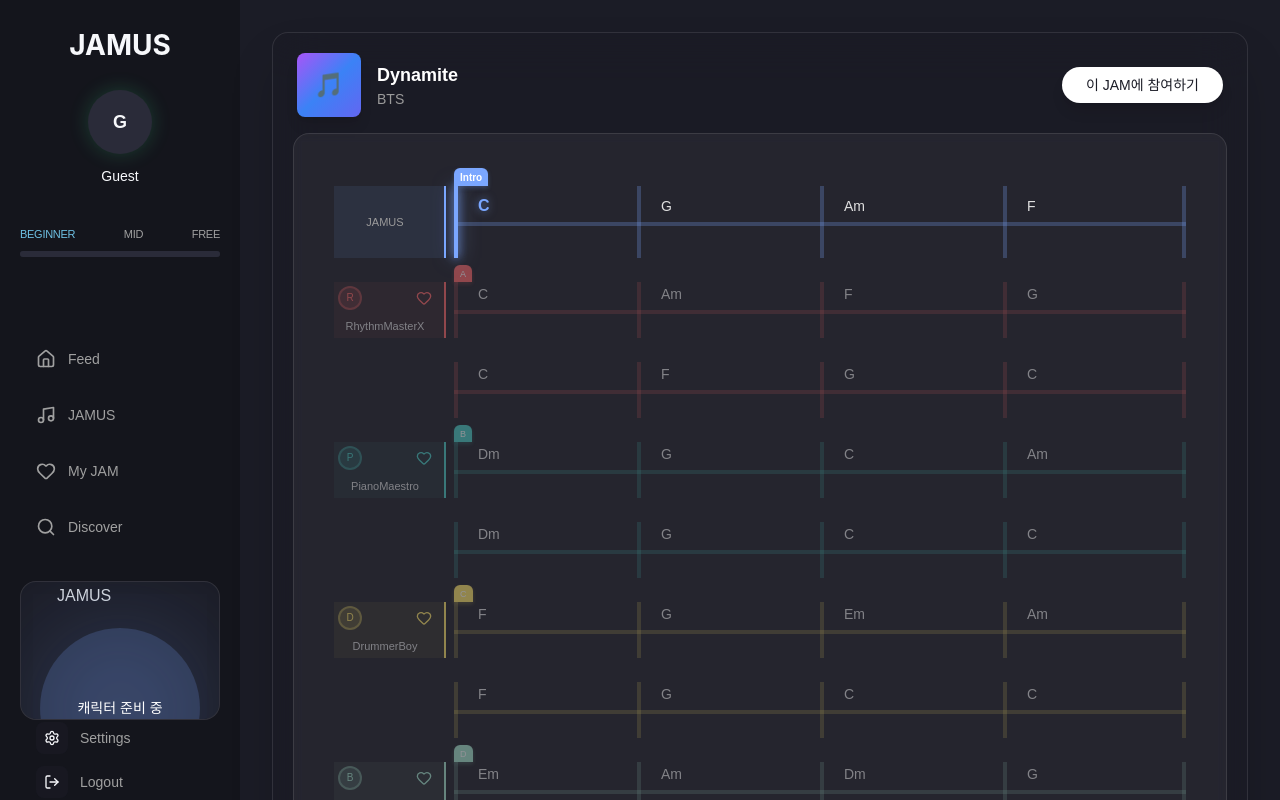
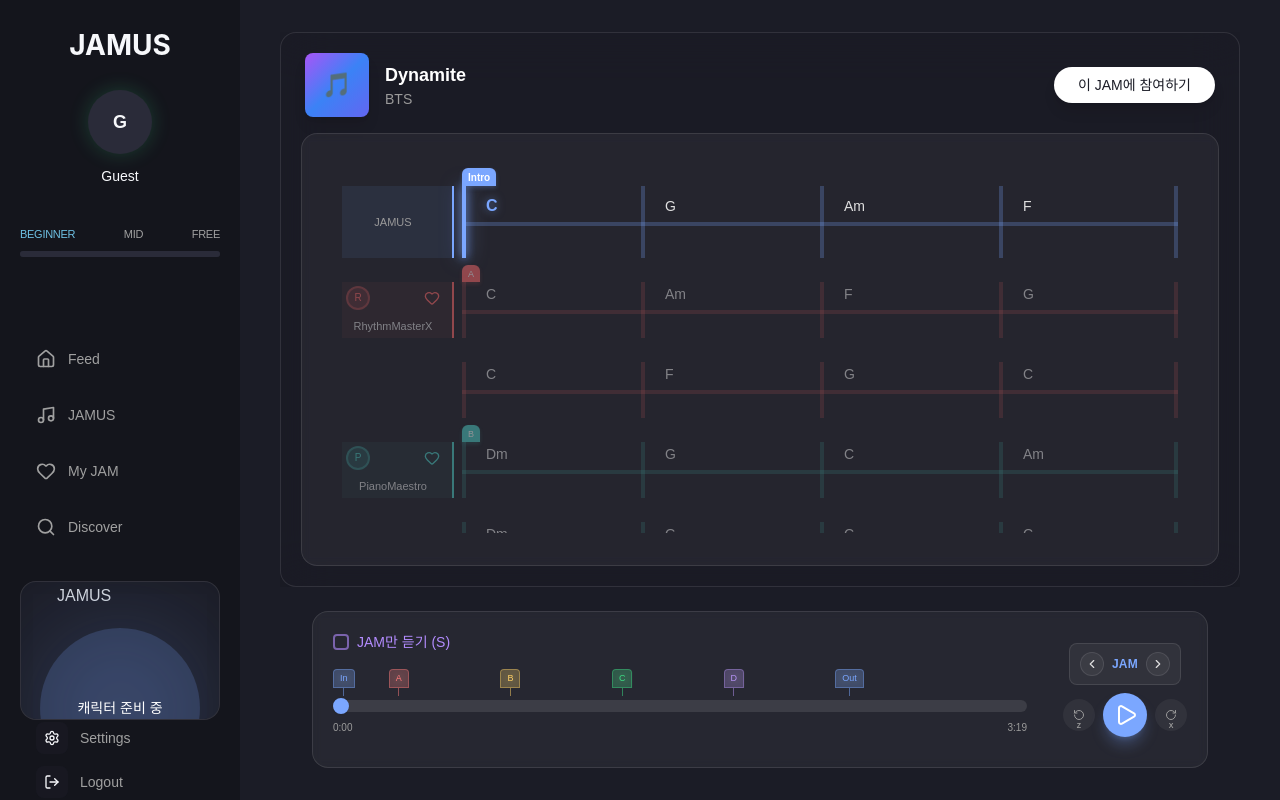
Before and after one commit to Christofer566/JAMUS, a Next.js app: page /feed in a window 1280 px wide. Shown: the top 800 px of the page. Built offline with nearby package versions, Linux system fonts and the light colour scheme; no server answers.

Commit message:
feat: Update project files before deployment

```diff
--- a/app/(protected)/feed/FeedClientPage.tsx
+++ b/app/(protected)/feed/FeedClientPage.tsx
@@ -362,10 +362,12 @@
 
   return (
     <FeedContainer>
-      <div className="flex h-full flex-col">
+      <div className="flex h-full min-h-0 flex-col">
+        <div className="flex flex-1 min-h-0 flex-col">
+          <div className="flex-1 overflow-y-auto scrollbar-hide">
             <Billboard
               key={`jam-${currentJamIndex}-song-${currentSongIndex}`}
-          className="flex-1"
+              className="h-full"
               userName={currentJam.name}
               userProfile={currentJam.profileImage}
               instrument={currentJam.instrument}
@@ -378,9 +380,10 @@
               measureProgress={measureProgress}
               sectionProgress={sectionProgress}
             />
+          </div>
+        </div>
 
-        <div className="h-6 flex-shrink-0" />
-
+        <div className="mt-6 flex-shrink-0">
           <PlayerBar
             className="flex-shrink-0"
             songTitle={currentSong.title}
@@ -397,6 +400,7 @@
             onToggleJamOnly={setJamOnlyMode}
           />
         </div>
+      </div>
     </FeedContainer>
   );
 }
--- a/app/(protected)/single/page.tsx
+++ b/app/(protected)/single/page.tsx
@@ -1,9 +1,34 @@
-// app/(protected)/single/page.tsx
+'use client';
+
+import { useRouter } from "next/navigation";
+
 export default function SinglePage() {
+  const router = useRouter();
   return (
-    <div className="p-8">
-      <h1 className="text-2xl font-bold text-white">Single Mode Page</h1>
-      <p className="text-gray-400">This is a placeholder page for Single Mode.</p>
+    <div className="flex h-screen items-center justify-center bg-[#1B1C26]">
+      <div className="text-center space-y-6 max-w-md px-8">
+        <div className="space-y-2">
+          <h1 className="text-5xl font-bold text-white">🎹</h1>
+          <h2 className="text-3xl font-bold text-white">JAMUS Single Mode</h2>
+        </div>
+
+        <div className="space-y-3">
+          <p className="text-xl text-[#E0E0E0]">Coming Soon</p>
+          <p className="text-base text-gray-400">개인 연습 공간이 곧 오픈됩니다</p>
+        </div>
+
+        <button
+          onClick={() => router.back()}
+          className="mt-8 px-8 py-3
+                     bg-gradient-to-r from-[#7BA7FF] to-[#B38CFF]
+                     hover:from-[#6A96EE] hover:to-[#A27BEE]
+                     text-white font-semibold rounded-lg
+                     transition-all duration-200
+                     shadow-lg hover:shadow-xl"
+        >
+          ← Feed로 돌아가기
+        </button>
+      </div>
     </div>
   );
 }
--- a/app/globals.css
+++ b/app/globals.css
@@ -44,3 +44,12 @@
   -ms-overflow-style: none;  /* IE and Edge */
   scrollbar-width: none;  /* Firefox */
 }
+
+.scrollbar-hide::-webkit-scrollbar {
+  display: none;
+}
+
+.scrollbar-hide {
+  -ms-overflow-style: none;
+  scrollbar-width: none;
+}
--- a/components/feed/Billboard.tsx
+++ b/components/feed/Billboard.tsx
@@ -1,4 +1,6 @@
 'use client';
+
+import { useRouter } from "next/navigation";
 
 import SheetMusic from "./SheetMusic";
 
@@ -96,10 +98,11 @@
   measureProgress,
   sectionProgress,
 }: BillboardProps) {
+  const router = useRouter();
   const sections = createSections(performers, chordProgression);
 
-  const handleJamJoin = () => {
-    console.log("JAM 참여하기 - Single 모드로 이동 예정");
+  const handleJoinJam = () => {
+    router.push("/single");
   };
 
   return (
@@ -121,7 +124,7 @@
         </div>
 
         <button
-          onClick={handleJamJoin}
+          onClick={handleJoinJam}
           className="rounded-full bg-white px-6 py-2 text-sm font-medium text-[#1B1C26] shadow-lg transition-all hover:bg-[#E0E0E0] hover:shadow-xl"
         >
           이 JAM에 참여하기
--- a/components/feed/FeedContainer.tsx
+++ b/components/feed/FeedContainer.tsx
@@ -9,8 +9,8 @@
 
 export default function FeedContainer({ children }: FeedContainerProps) {
   return (
-    <div className="w-full h-full p-8">
-      <div className="mx-auto flex h-full w-full max-w-5xl flex-col">
+    <div className="flex h-screen w-full flex-col overflow-hidden">
+      <div className="mx-auto flex h-full w-full max-w-5xl flex-col overflow-hidden px-8 py-8">
         {children}
       </div>
     </div>
```
Lines whose indentation alone changed are shown as unchanged.
